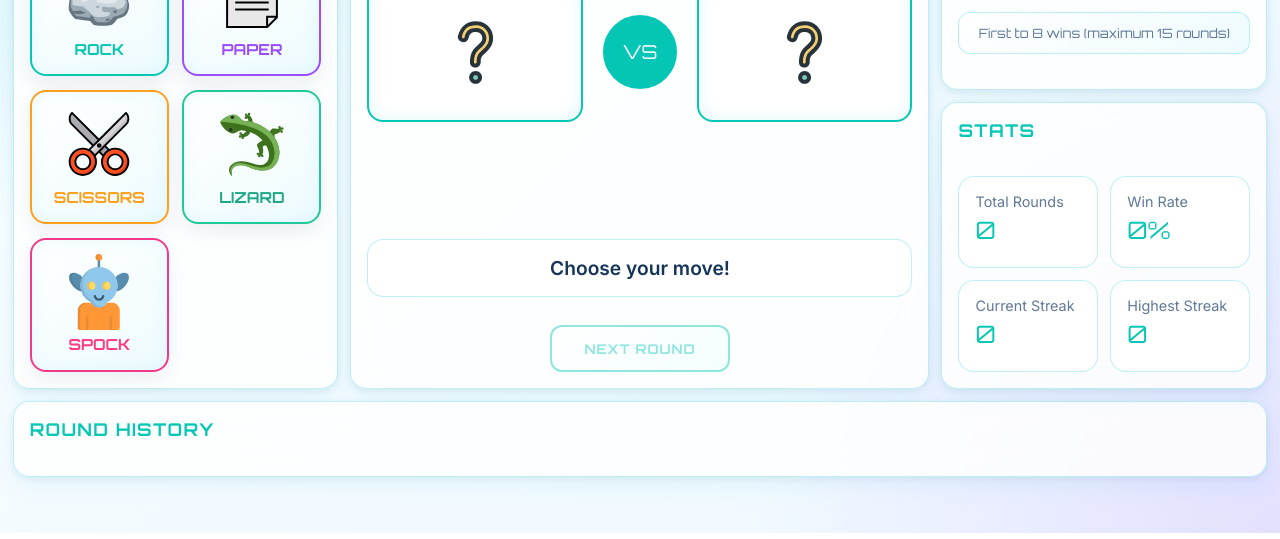
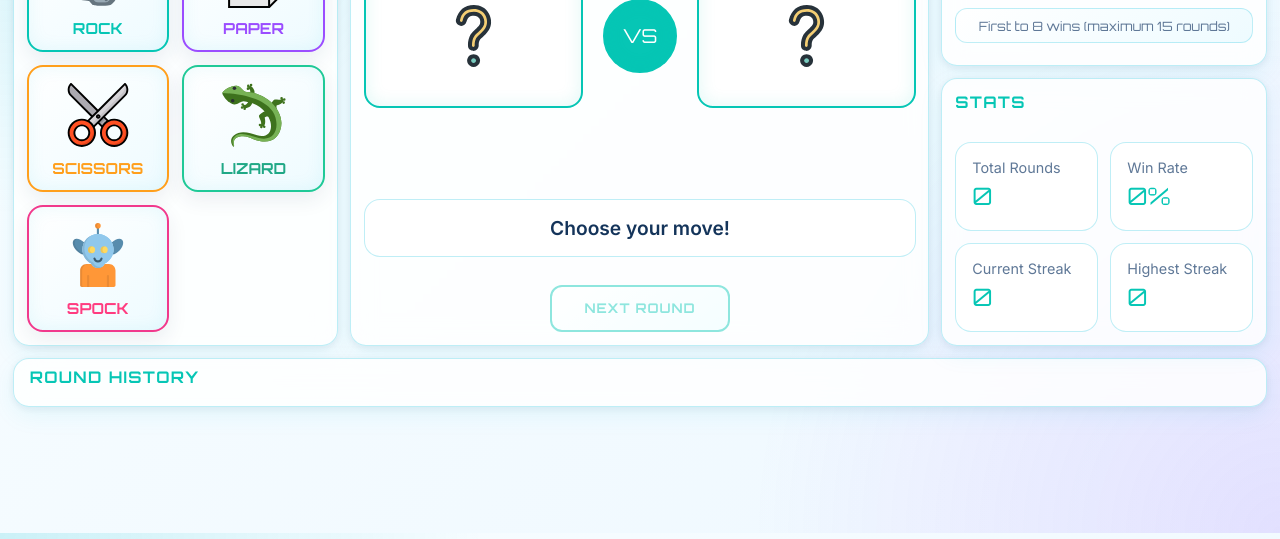
Before and after one commit to k2m13/milestone-project-2, a website: page index.html in a window 1280 px wide. Shown: the part 267-806 px from the top of the page. Drawn offline with Linux system fonts and the light colour scheme.

Commit message:
Add responsive sizing variables

```diff
--- a/assets/css/style.css
+++ b/assets/css/style.css
@@ -19,6 +19,17 @@
     --color-orange: #ff9f1c;
     --color-shadow: rgba(0, 188, 212, 0.18);
     --layout-gap: 0.85rem;
+    --page-width: min(98vw, 1600px);
+    --panel-padding: clamp(0.75rem, 1vw, 1.25rem);
+    --panel-radius: 1rem;
+
+    --move-card-height: clamp(95px, 12vh, 145px);
+    --move-icon-size: clamp(56px, 5vw, 90px);
+
+    --battle-token-height: clamp(120px, 18vh, 190px);
+    --battle-icon-size: clamp(64px, 6vw, 120px);
+
+    --heading-size: clamp(1rem, 1.2vw, 1.35rem);
 }
 
 /* Base Styles */
@@ -59,7 +70,7 @@ body {
 
 .panel {
     border: 1px solid var(--color-border);
-    padding: 1rem;
+    padding: var(--panel-padding);
     min-height: auto;
 }
 
@@ -89,9 +100,15 @@ body {
     box-shadow: 0 0 15px rgba(6, 198, 181, 0.35);
 }
 
-.app-container, .site-header {
-    width: min(98vw, 1600px);
-    margin: 0 auto;
+.app-container,
+.site-header {
+    width: var(--page-width);
+    margin-left: auto;
+    margin-right: auto;
+}
+
+.app-container {
+    min-height: auto;
 }
 
 /* Screen Management */
@@ -101,8 +118,10 @@ body {
 
 
 #play-screen.active-screen {
+    height: auto;
     display: grid;
     grid-template-columns: minmax(320px, 0.9fr) minmax(520px, 1.6fr) minmax(320px, 0.9fr);
+    grid-template-rows: auto auto;
     grid-template-areas:
         "moves battle score"
         "moves battle stats"
@@ -122,7 +141,7 @@ body {
 
 .play-grid-battle {
     grid-area: battle;
-    min-height: clamp(420px, 58vh, 560px);
+    min-height: 0;
     display: grid;
     grid-template-rows: auto 1fr auto;
 }
@@ -133,10 +152,22 @@ body {
 
 .play-grid-history {
     grid-area: history;
+    min-height: 0;
+    max-height: 92px;
+    overflow: hidden;
 }
 
 .play-grid-stats {
     grid-area: stats;
+}
+
+.play-grid-history.panel {
+    padding: 0.55rem 1rem;
+}
+
+.play-grid-history .panel-title {
+    margin-bottom: 0.35rem;
+    font-size: 1rem;
 }
 
 /* Glassmorphism Styling */
@@ -187,7 +218,7 @@ body {
 }
 
 .move-card {
-    min-height: clamp(90px, 13vh, 115px);
+    min-height: var(--move-card-height);
     width: 100%;
 
     background: linear-gradient(145deg, #ffffff, #eefbff);
@@ -202,7 +233,7 @@ body {
     text-align: center;
     line-height: 1.1;
 
-    padding: 1rem;
+    padding: 0.75rem;
     cursor: pointer;
 
     box-shadow:
@@ -267,13 +298,13 @@ body {
 }
 
 .move-card--spock .move-icon {
-    width: 76px;
-    height: 76px;
+    width: clamp(56px, 5vw, 72px);
+    height: clamp(56px, 5vw, 72px);
 }
 
 .move-icon {
-    width: clamp(56px, 5vw, 80px);
-    height: clamp(56px, 5vw, 80px);
+    width: var(--move-icon-size);
+    height: var(--move-icon-size);
     object-fit: contain;
 }
 
@@ -350,8 +381,8 @@ body {
 }
 
 .battle-icon {
-    width: clamp(60px, 6vw, 100px);
-    height: clamp(60px, 6vw, 100px);
+    width: var(--battle-icon-size);
+    height: var(--battle-icon-size);
     object-fit: contain;
 }
 
@@ -365,6 +396,7 @@ body {
     box-shadow: inset 0 0 18px rgba(6, 198, 181, 0.12);
     background: #ffffff;
     border: 2px solid var(--color-cyan);
+    min-height: var(--battle-token-height);
 }
 
 .versus-token {
@@ -425,7 +457,7 @@ body {
 
 .score-card {
     min-width: 0;
-    padding: 0.85rem;
+    padding: 0.65rem;
     border-radius: 1rem;
     background: var(--color-surface-strong);
     border: 1px solid var(--color-border);
@@ -475,7 +507,7 @@ body {
 }
 
 .panel-title {
-    font-size: 1.1rem;
+    font-size: var(--heading-size);
     font-weight: 700;
     text-transform: uppercase;
     letter-spacing: 0.08rem;
@@ -681,8 +713,8 @@ body {
 /* Match Format */
 
 .match-format {
-    margin-top: 1rem;
-    padding: 0.75rem;
+    margin-top: 0.65rem;
+    padding: 0.55rem;
 
     border-radius: 0.75rem;
     background: linear-gradient(145deg, #ffffff, #eefbff);
@@ -700,6 +732,9 @@ body {
     gap: 0.75rem;
     overflow-x: auto;
     overflow-y: hidden;
+    min-height: 0;
+    max-height: 40px;
+    align-items: center;
 
     padding-bottom: 0.25rem;
 
@@ -769,11 +804,11 @@ body {
 
     #play-screen.active-screen {
         grid-template-columns: minmax(360px, 0.9fr) minmax(620px, 1.7fr) minmax(360px, 0.9fr);
-        gap: 1rem;
+        gap: 0.55rem;
     }
 
     .panel {
-        padding: 1.25rem;
+        padding: 1rem;
     }
 
     .site-title {
@@ -784,31 +819,31 @@ body {
         font-size: 1.25rem;
     }
 
-    .play-grid-battle {
-        min-height: clamp(520px, 62vh, 650px);
+    /* .play-grid-battle {
+        min-height: clamp(340px, 42vh, 430px);
+    } */
+
+    .battle-area {
+        margin: 0.5rem 0;
     }
 
-    .battle-area {
-        margin: 2rem 0;
-    }
+    /* .choice-display {
+        min-height: clamp(170px, 22vh, 220px);
+    } */
 
-    .choice-display {
-        min-height: clamp(260px, 32vh, 330px);
-    }
-
-    .choice-token {
-        min-height: clamp(170px, 22vh, 230px);
-    }
+    /* .choice-token {
+        min-height: clamp(130px, 17vh, 170px);
+    } */
 
     .battle-icon {
         width: clamp(90px, 7vw, 130px);
         height: clamp(90px, 7vw, 130px);
     }
 
-    .move-card {
-        min-height: clamp(130px, 15vh, 170px);
+    /* .move-card {
+        min-height: clamp(105px, 13vh, 135px);
         font-size: 1.05rem;
-    }
+    } */
 
     .move-icon {
         width: clamp(76px, 5vw, 110px);
```
